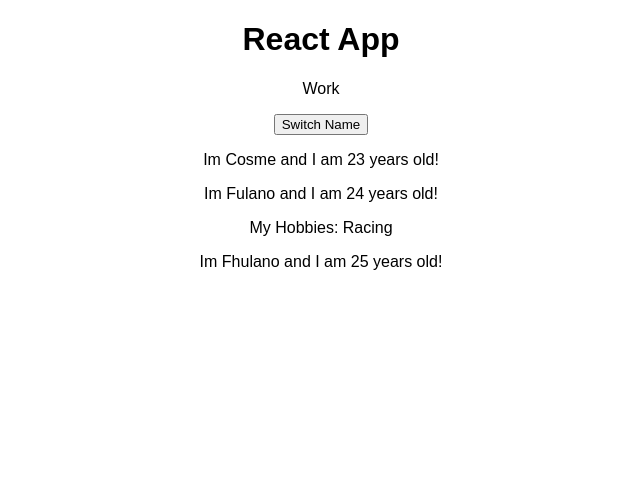
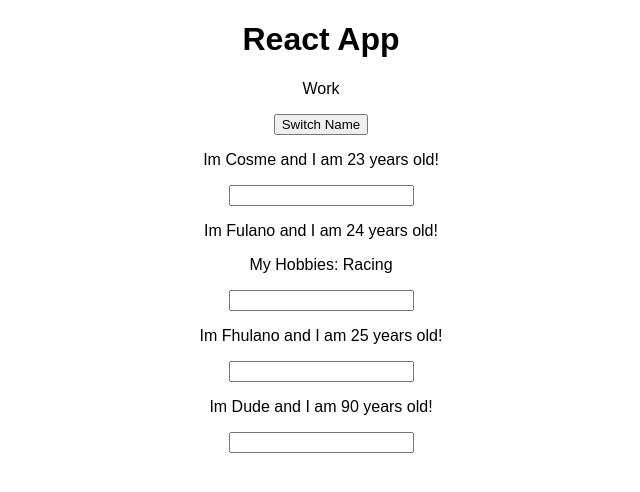
Before and after one commit to dtarqui/react-samples, a React (Create React App) app: page / in a window 1280 px wide. Shown: the top 492 px of the page, without its empty margins (319-959 px from the left). Built offline with nearby package versions, Linux system fonts and the light colour scheme.

Commit message:
binding methods

```diff
--- a/src/App.js
+++ b/src/App.js
@@ -1,42 +1,68 @@
-import React, { Component } from 'react';
+import React, {
+  useState
+} from 'react';
 import './App.css';
 import Person from "./Person/Person.js"
 
-class App extends Component {
-  state = {
-    persons: [
-      { name: 'Cosme', age:23},
-      { name: 'Fulano', age:24},
-      { name: 'Fhulano', age:25},
+const app = () => {
+  const [personState, setPersonsState] = useState({
+    persons: [{
+        name: 'Cosme',
+        age: 23
+      },
+      {
+        name: 'Fulano',
+        age: 24
+      },
+      {
+        name: 'Fhulano',
+        age: 25
+      },
     ],
     otherState: 'some value'
-  }
+  });
 
-  switchNameHandler = () => {
-    console.log(this.state)
-    // DON'T DO THIS this.state.persons[0].name = 'Fulanero'
-    this.setState({
-      persons: [
-        { name: 'Fulanero', age:23},
-        { name: 'Fulano', age:24},
+  const switchNameHandler = (newName) => {
+    setPersonsState({
+      persons: [{
+          name: newName,
+          age: 23
+        },
+        {
+          name: 'Fulano',
+          age: 24
+        },
       ],
     })
   }
 
-  render() {
+  const nameChangeHandler = (event) => {
+    setPersonsState({
+      persons: [{
+          name: event.target.value,
+          age: 50
+        },
+        {
+          name: 'Fulano',
+          age: 24
+        },
+      ],
+    })
+  }
+
   return (
     <div className="App">
       <h1>React App</h1>
       <p>Work</p>
-        <button onClick={this.switchNameHandler}>Switch Name</button>
-        <Person name='Cosme' age='23' />
-        <Person name='Fulano' age='24'>My Hobbies: Racing </Person>
+      <button onClick={()=> switchNameHandler('Fhulanero')}>Switch Name</button>
+      <Person name={personState.persons[0].name} age={personState.persons[0].age} />
+      <Person click={switchNameHandler.bind(this, 'Cosme')} name='Fulano' age='24'>My Hobbies: Racing </Person>
       <Person name='Fhulano' age='25' />
-        {/* <Person name={this.state}></Person> */}
+      <Person name="Dude" age='90' changed={nameChangeHandler}></Person>
     </div>
   );
   // return React.createElement('div', {className: 'App'}, React.createElement())
-  }
+
 }
 
-export default App;
+export default app;
--- a/src/Person/Person.js
+++ b/src/Person/Person.js
@@ -4,8 +4,10 @@ const Person = (props) => {
     // console.log(props)
     return (
         <div>
-            <p> Im {props.name} and I am {props.age} years old! </p>
+            <p onClick={props.click}> Im {props.name} and I am {props.age} years old! </p>
             <p>{props.children}</p>
+            <input type='text' onChange={props.changed} ></input>
+            {/* value={props.name} */}
         </div>
     )
 }
```
Lines whose indentation alone changed are shown as unchanged.
